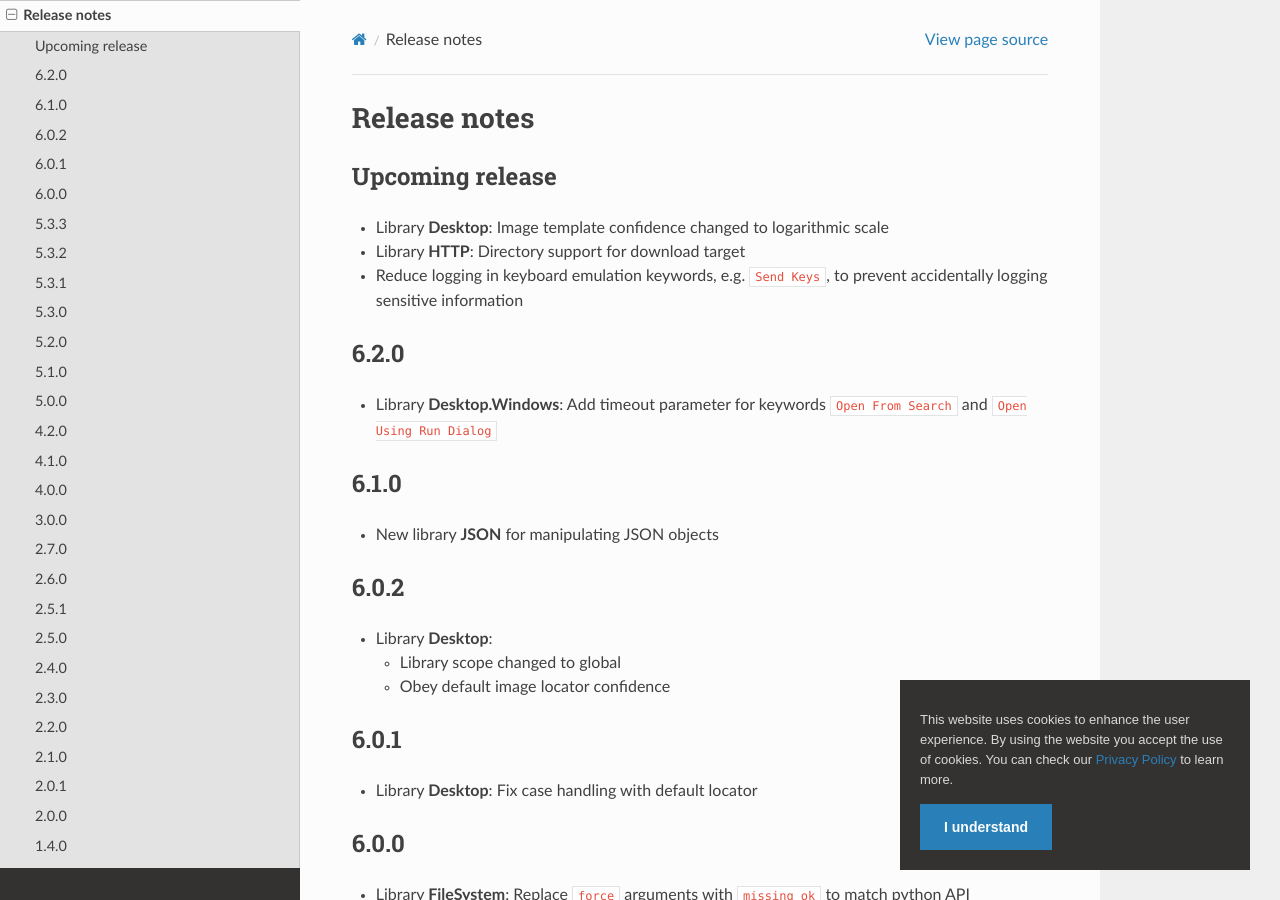
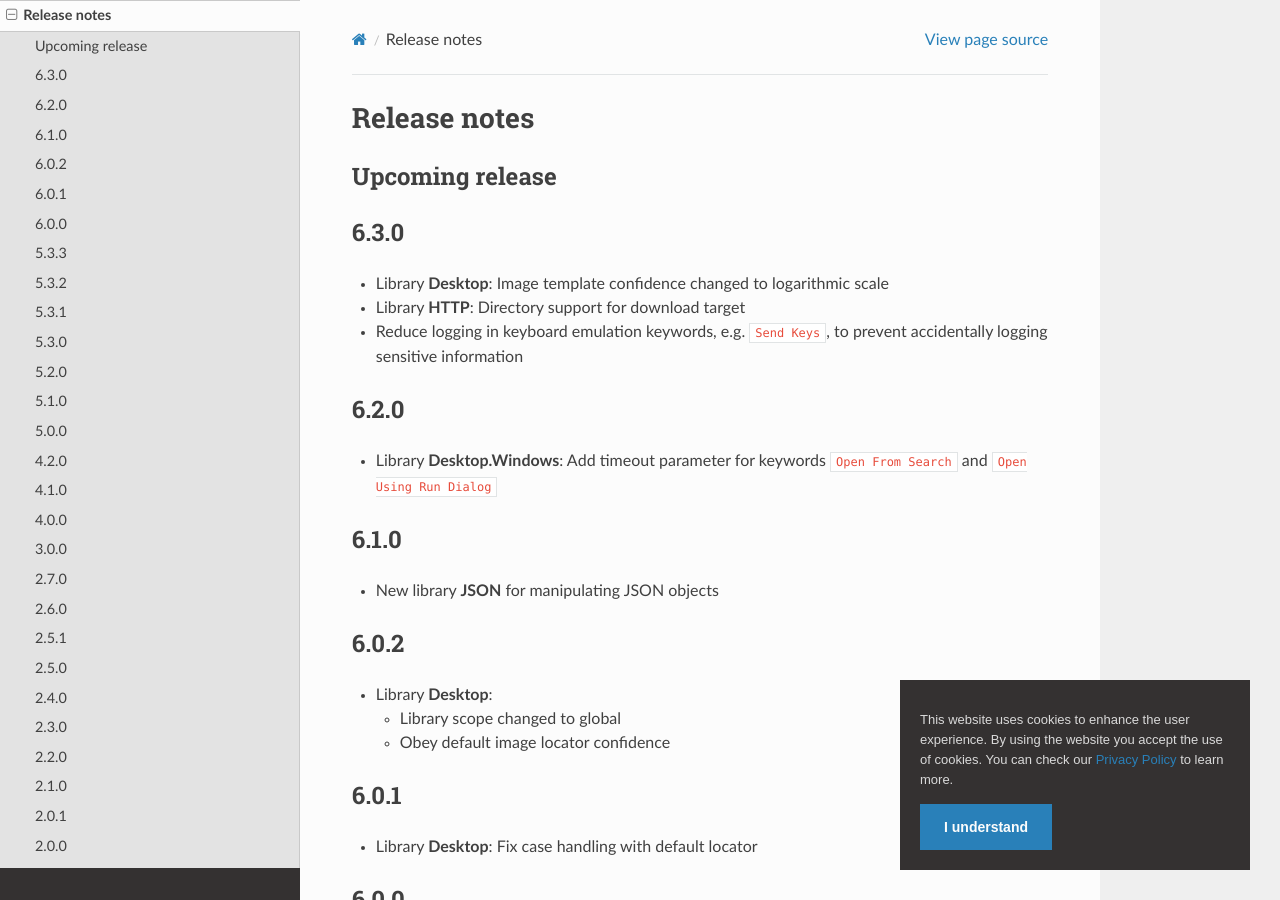
Before and after one commit to coderprovider/Framework-RPA, a Sphinx documentation site: the page built from docs/source/releasenotes.rst, in a window 1280 px wide and 900 px high. Built offline with Sphinx 7.4.7 and the Read the Docs theme 2.0.0, drawn with Linux system fonts in a browser that asks for light colours; pages that are not in the unit, such as notebooks, are missing from menus.

Commit message:
main: version 6.3.0

```diff
--- a/docs/source/releasenotes.rst
+++ b/docs/source/releasenotes.rst
@@ -3,6 +3,9 @@ Release notes
 
 Upcoming release
 ----------------
+
+6.3.0
+-----
 
 - Library **Desktop**: Image template confidence changed to logarithmic scale
 - Library **HTTP**: Directory support for download target
```
Also changed, not shown: 3 other files.
